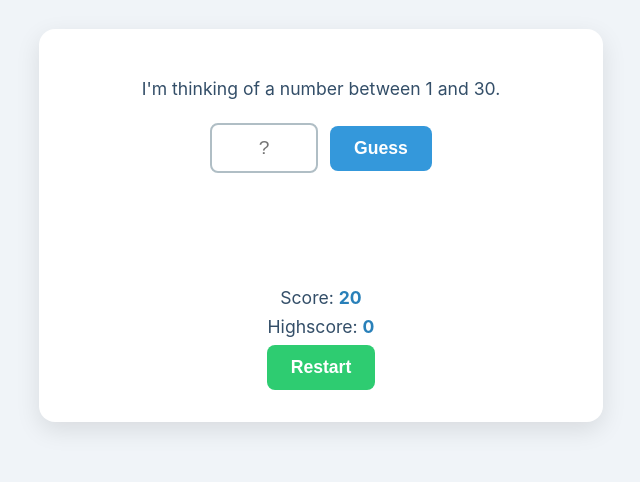
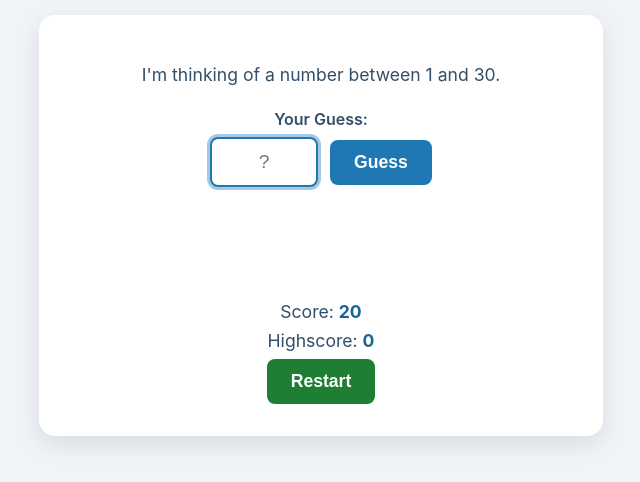
Before and after one commit to saikumarseepana01/GuessNumber, a plain HTML site: page index.htm in a window 1280 px wide. Shown: the part 252-734 px from the top of the page, without its empty margins (319-959 px from the left). Drawn offline with Linux system fonts and the light colour scheme.

Commit message:
updated code & accessibilty

```diff
--- a/index.htm
+++ b/index.htm
@@ -14,11 +14,13 @@
     <main class="container">
         <section class="game-panel">
             <p class="instructions">I'm thinking of a number between 1 and 30.</p>
-            <div class="input-group">
-                <label for="guessInput">Your Guess:</label>
-                <input type="number" id="guessInput" min="1" max="30" placeholder="?" />
-                <button id="guessButton">Guess</button>
-            </div>
+            <fieldset>
+                <legend>Your Guess:</legend>
+                <div class="input-group">
+                    <input type="number" id="guessInput" min="1" max="30" placeholder="?" />
+                    <button id="guessButton">Guess</button>
+                </div>
+            </fieldset>
             <p id="result" aria-live="polite"></p>
         </section>
         <section class="info-panel">
--- a/script.js
+++ b/script.js
@@ -25,6 +25,7 @@ document.addEventListener('DOMContentLoaded', () => {
         body.classList.remove('win', 'lose');
         guessInput.disabled = false;
         guessButton.disabled = false;
+        guessInput.focus();
         updateUI();
     };
 
@@ -49,6 +50,7 @@ document.addEventListener('DOMContentLoaded', () => {
             gameActive = false;
             guessInput.disabled = true;
             guessButton.disabled = true;
+            resetButton.focus(); // WCAG 2.4.11: Focus Not Obscured
         } else {
             if (score > 1) {
                 score--;
@@ -63,6 +65,7 @@ document.addEventListener('DOMContentLoaded', () => {
                 gameActive = false;
                 guessInput.disabled = true;
                 guessButton.disabled = true;
+                resetButton.focus(); // WCAG 2.4.11: Focus Not Obscured
             }
         }
     };
--- a/style.css
+++ b/style.css
@@ -1,10 +1,10 @@
 :root {
     --bg-color: #f0f4f8;
     --text-color: #334e68;
-    --primary-color: #3498db;
-    --primary-dark: #2980b9;
-    --accent-color: #2ecc71;
-    --accent-dark: #27ae60;
+    --primary-color: #1f78b4;
+    --primary-dark: #1a6496;
+    --accent-color: #1e7e34; /* Darker green for AA contrast */
+    --accent-dark: #155d27;
     --error-color: #e74c3c;
     --container-bg: #ffffff;
     --border-color: #b0bec5;
@@ -66,7 +66,7 @@ input[type="number"]::-webkit-inner-spin-button {
 input[type="number"]:focus {
     border-color: var(--primary-color);
     outline: none;
-    box-shadow: 0 0 0 3px rgba(52, 152, 219, 0.3);
+    box-shadow: 0 0 0 3px rgba(31, 120, 180, 0.4);
 }
 
 button {
@@ -150,18 +150,17 @@ button:disabled {
     gap: 0.75rem;
     flex-wrap: wrap;
 }
-
-.input-group label {
-    /* Visually hidden but accessible to screen readers */
-    position: absolute;
-    width: 1px;
-    height: 1px;
+fieldset {
+    border: none;
     padding: 0;
-    margin: -1px;
-    overflow: hidden;
-    clip: rect(0, 0, 0, 0);
-    white-space: nowrap;
-    border: 0;
+    margin: 0;
+}
+legend {
+    padding: 0; /* Reset browser default padding */
+    margin-bottom: 0.5rem;
+    font-weight: 600;
+    font-size: 1rem;
+    color: var(--text-color);
 }
 
 .info-panel p {
```
